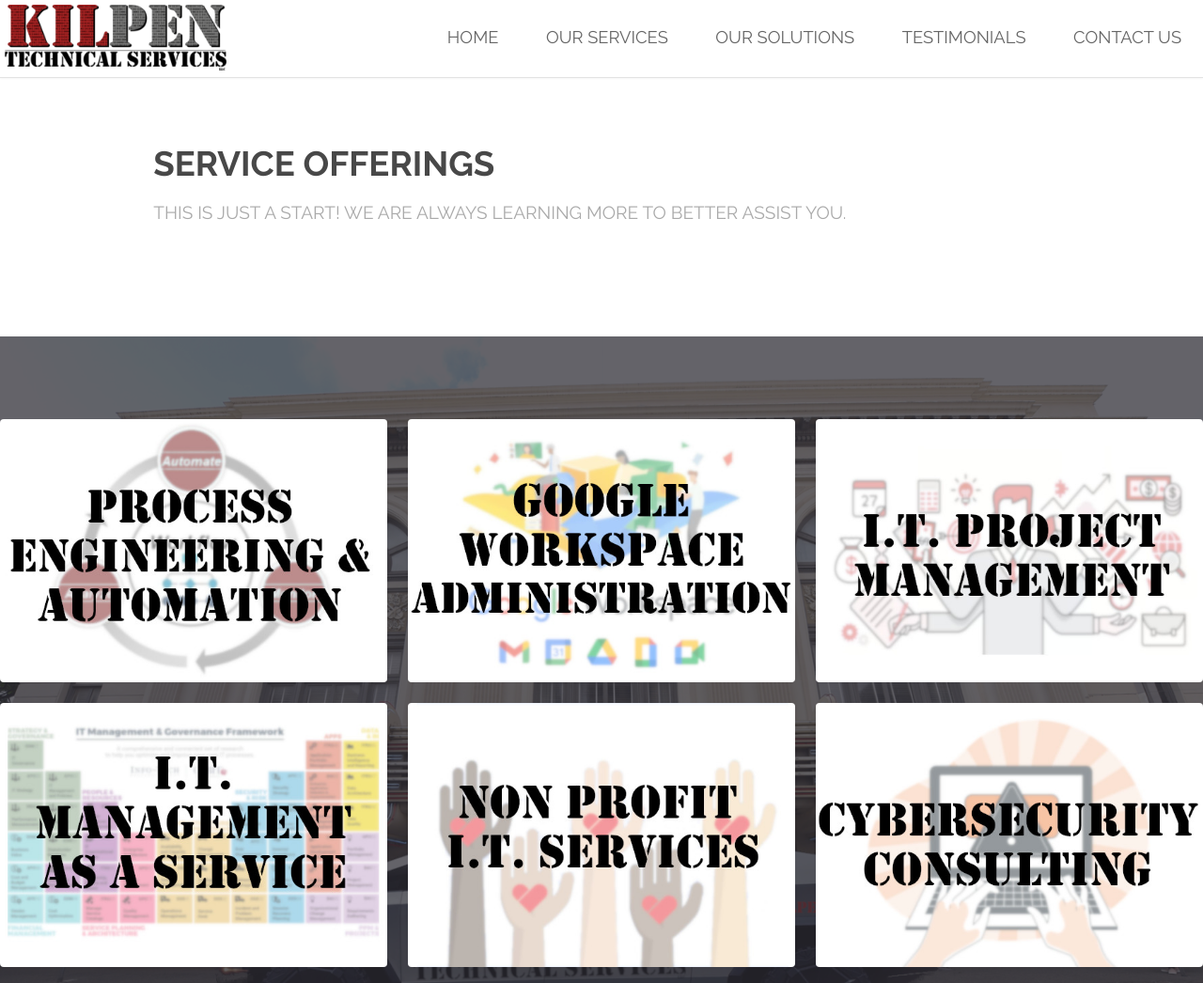
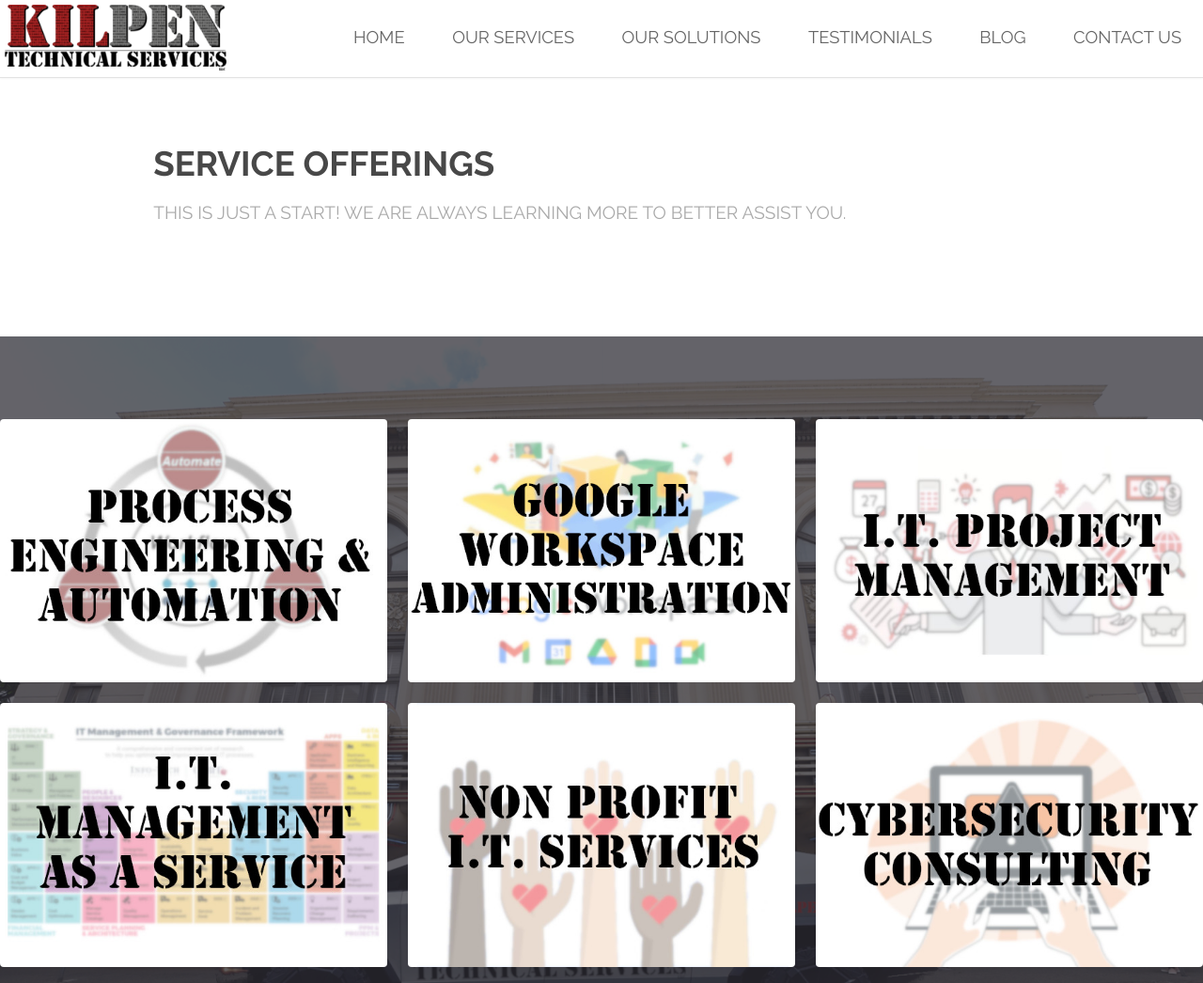
Before and after one commit to kilpen/kilpen.github.io, a plain HTML site: page ourwork_services.html in a window 1280 px wide. Shown: the top 1046 px of the page at 94% size. Drawn offline with Linux system fonts and the light colour scheme.

Commit message:
Update ourwork_services.html

```diff
--- a/ourwork_services.html
+++ b/ourwork_services.html
@@ -17,6 +17,7 @@
       <li><a href="ourwork_services.html">Our Services</a></li>
       <li><a href="https://blog.kilpen.com/tag/solutions/">Our Solutions</a></li>
       <li><a href="testimonials.html">Testimonials</a></li>
+      <li><a href="https://blog.kilpen.com">Blog</a></li>
       <li><a href="contact_us.html">Contact Us</a></li>
     </ul>
   </nav>
```
